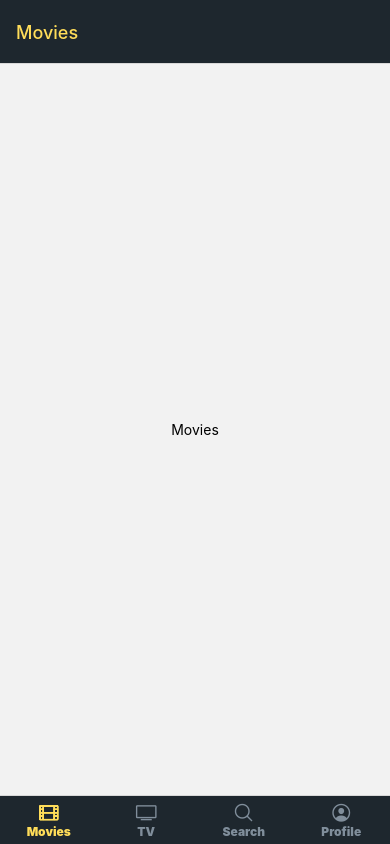
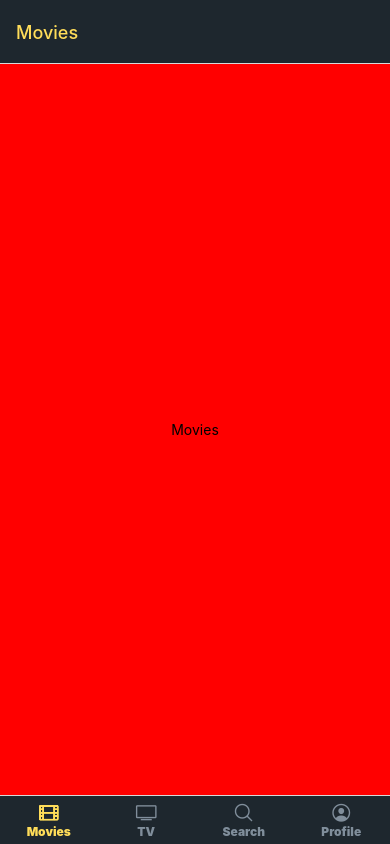
Before and after one commit to lnuvy/react-native-Android, a React Native app: screen /Movies in a window 390 px wide. Built offline with nearby package versions, Linux system fonts and the light colour scheme.

Commit message:
styled-components/native 사용

```diff
--- a/navigation/Root.js
+++ b/navigation/Root.js
@@ -6,7 +6,7 @@ import Tabs from "./Tabs";
 const Nav = createNativeStackNavigator();
 
 const Root = () => (
-  <Nav.Navigator screenOptions={{ headerShown: false }}>
+  <Nav.Navigator screenOptions={{ presentation: "modal", headerShown: false }}>
     <Nav.Screen name="Tabs" component={Tabs} />
     <Nav.Screen name="Stack" component={Stack} />
   </Nav.Navigator>
--- a/package.json
+++ b/package.json
@@ -23,7 +23,8 @@
     "react-native": "0.64.3",
     "react-native-safe-area-context": "3.3.2",
     "react-native-screens": "~3.10.1",
-    "react-native-web": "0.17.1"
+    "react-native-web": "0.17.1",
+    "styled-components": "^5.3.3"
   },
   "devDependencies": {
     "@babel/core": "^7.12.9"
--- a/screens/Movies.js
+++ b/screens/Movies.js
@@ -1,14 +1,33 @@
 import React from "react";
-import { View, Text } from "react-native";
+import { View, Text, StyleSheet } from "react-native";
 import { TouchableOpacity } from "react-native";
+import styled from "styled-components/native";
+
+const Btn = styled.View`
+  flex: 1;
+  justify-content: center;
+  align-items: center;
+  background-color: red;
+`;
 
 const Movies = ({ navigation: { navigate } }) => (
-  <TouchableOpacity
+  <Btn
     onPress={() => navigate("Stack", { screen: "Three" })}
-    style={{ flex: 1, justifyContent: "center", alignItems: "center" }}
+    style={styles.btn}
   >
     <Text>Movies</Text>
-  </TouchableOpacity>
+  </Btn>
 );
 
+const styles = StyleSheet.create({
+  btn: {
+    flex: 1,
+    justifyContent: "center",
+    alignItems: "center",
+  },
+  text: {
+    color: "blue",
+  },
+});
+
 export default Movies;
```
Also changed, not shown: 1 other file (tests, documents, lock files or other folders).
